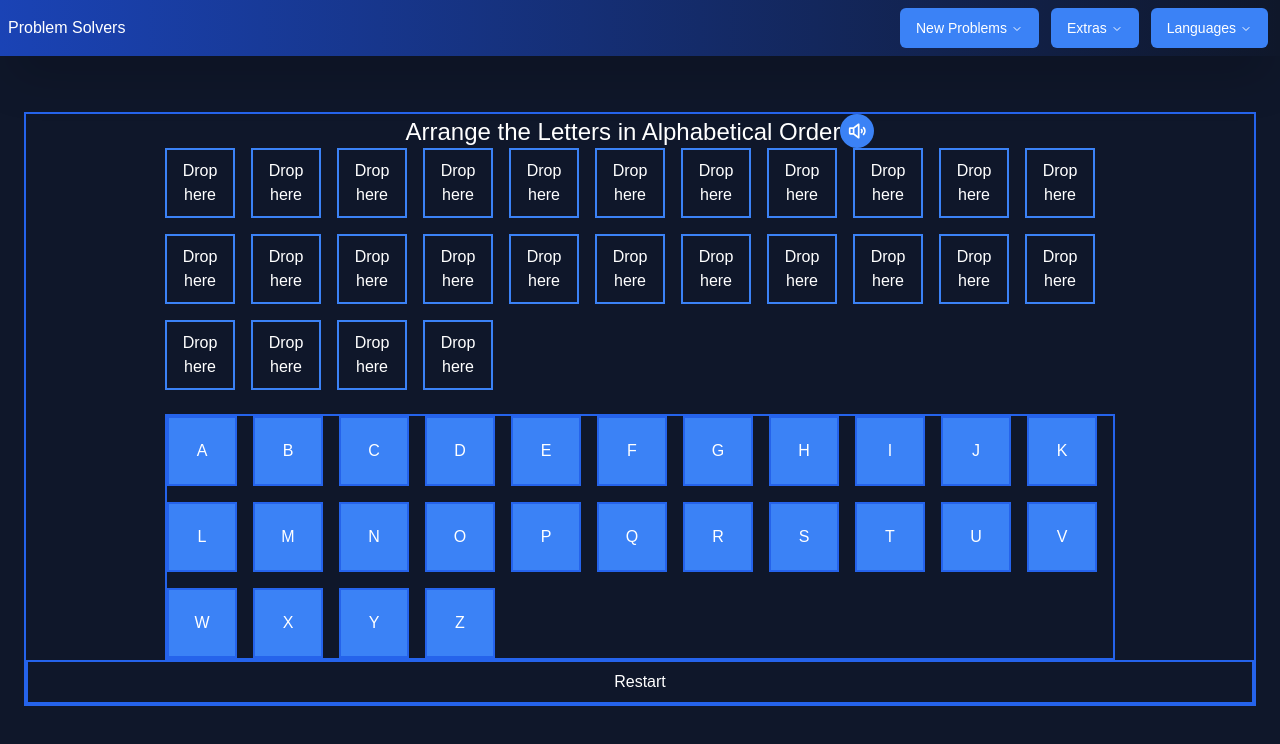
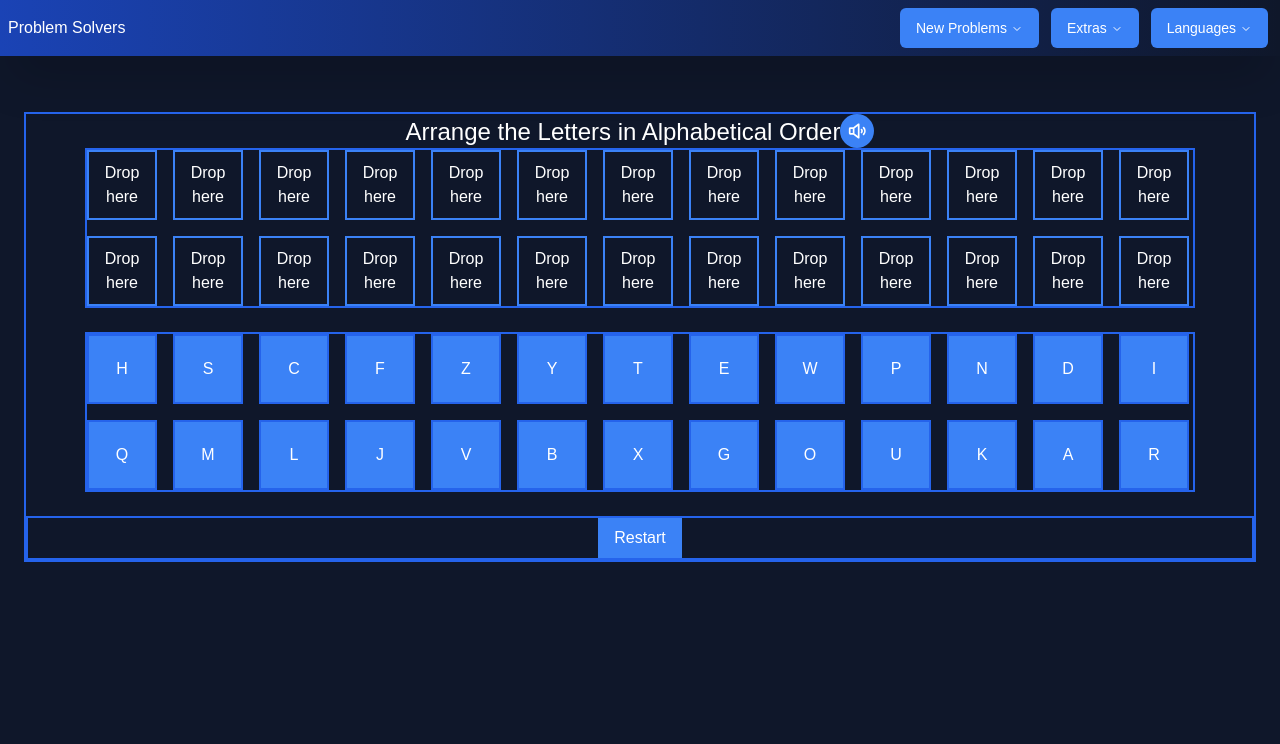
Before and after one commit to bartswierz/learning-game, a React (Vite) app: page /alphabetical-order in a window 1280 px wide. Shown: the top 744 px of the page. Built offline with nearby package versions, Linux system fonts and the light colour scheme; a web font is replaced by a local one.

Commit message:
updated layout for Drag and Drop multiple & renamed file

```diff
--- a/src/components/ui/AlphabeticalOrder/AlphabeticalOrder.tsx
+++ b/src/components/ui/AlphabeticalOrder/AlphabeticalOrder.tsx
@@ -7,9 +7,9 @@ import DragAndDrop from "./DragAndDrop3";
  */
 
 // import DragAndDropExample from "./test/DragAndDropExample.jsx";
-import DragAndDropExample from "./example/singleDroppable/DragAndDropExample.jsx";
-import DragAndDropMultiple from "./example/multipleDroppable/DragAndDropMultiple.jsx";
-import DragAndDropMultipleV2 from "./example/multipleDroppable/DragAndDropMultipleV2.jsx";
+// import DragAndDropExample from "./example/singleDroppable/DragAndDropExample.jsx";
+// import DragAndDropMultiple from "./example/multipleDroppable/DragAndDropMultiple.jsx";
+import DragAndDropMultiple from "./example/multipleDroppable/DragAndDropMultiple.js";
 
 type AlphabetDataType = {
   id: number;
@@ -58,7 +58,7 @@ const AlphabeticalOrder = () => {
       {/* TODO - our example Draggable and Droppable from Docs */}
       {/* <DragAndDropExample /> */}
       {/* <DragAndDropMultiple /> */}
-      <DragAndDropMultipleV2 />
+      <DragAndDropMultiple className="flex flex-wrap max-w-[950px]x max-w-[1110px] gap-4 mb-6 bb" />
     </div>
   );
 };
--- a/src/components/ui/AlphabeticalOrder/example/multipleDroppable/DragAndDropMultipleV2.jsx
+++ b/src/components/ui/AlphabeticalOrder/example/multipleDroppable/DragAndDropMultiple.tsx
@@ -1,39 +1,11 @@
-import React, { useState } from "react";
+import { useState } from "react";
 import { DndContext, useSensors, PointerSensor, useSensor, TouchSensor, KeyboardSensor } from "@dnd-kit/core";
 import { sortableKeyboardCoordinates } from "@dnd-kit/sortable";
-
+import { shuffle } from "lodash";
 import Droppable from "./Droppable"; // Component for the droppable container
 import Draggable from "./Draggable"; // Component for the draggable items
 
-const draggableLetters = [
-  "A",
-  "B",
-  "C",
-  "D",
-  "E",
-  "F",
-  "G",
-  "H",
-  "I",
-  "J",
-  "K",
-  "L",
-  "M",
-  "N",
-  "O",
-  "P",
-  "Q",
-  "R",
-  "S",
-  "T",
-  "U",
-  "V",
-  "W",
-  "X",
-  "Y",
-  "Z",
-];
-const droppableContainers = [
+const alphabetList = [
   "A",
   "B",
   "C",
@@ -62,7 +34,12 @@ const droppableContainers = [
   "Z",
 ];
 
-const initialStart = {
+// const draggableLetters = shuffle(alphabetList);
+const draggableLetters = alphabetList;
+const droppableContainers = alphabetList;
+
+//TODO pass in the draggable letters
+const initialPlacements = {
   A: null,
   B: null,
   C: null,
@@ -90,20 +67,31 @@ const initialStart = {
   Y: null,
   Z: null,
 };
-
 /** TODO
  * 1. Add conditional logic for the restart button to only appear once all letters are matched
  * 2. Add a voice chat that will say the letter when it is picked up and dragged by the user -> i.e. if the user picks up "A" it will say "A" on drag start
  * 3. Update layout of the draggable and droppable to be on 2 rows instead of 1
  *  3a. Add a max width to the droppable and draggable containers to make it responsive on desktop to mobile
  */
-function DragAndDropMultipleV2() {
+
+interface DragAndDropMultipleProps {
+  className?: string;
+  droppableLayoutClassName?: string;
+  draggableLayoutClassName?: string;
+}
+
+function DragAndDropMultiple({
+  className = "",
+  draggableLayoutClassName = "",
+  droppableLayoutClassName = "",
+}: DragAndDropMultipleProps) {
   // State to track placements dynamically using an object
-  const [placements, setPlacements] = useState(initialStart);
+  // const [placements, setPlacements] = useState(shuffle(initialStart));
+  const [placements, setPlacements] = useState(initialPlacements);
 
   const handleRestart = () => {
     console.log("Restarting...");
-    setPlacements(initialStart);
+    setPlacements(initialPlacements);
   };
 
   // Used for Mobile as the drag and drop will not work without using sensors
@@ -117,16 +105,16 @@ function DragAndDropMultipleV2() {
 
   return (
     <DndContext onDragEnd={handleDragEnd} sensors={sensors}>
-      <div className="flex flex-wrap max-w-[950px] gap-4 mb-6">
+      <div className={droppableLayoutClassName ? droppableLayoutClassName : className}>
         {droppableContainers.map((letter) => (
           <Droppable key={letter} id={`droppable-${letter}`}>
-            {placements[letter] ? <Draggable id={letter}>{placements[letter]}</Draggable> : "Drop here"}
+            {placements[letter] !== null ? <Draggable id={letter}>{placements[letter]}</Draggable> : "Drop here"}
           </Droppable>
         ))}
       </div>
 
-      <div className="flex flex-wrap gap-4 max-w-[950px] bb">
-        {draggableLetters.map((letter) =>
+      <div className={draggableLayoutClassName ? draggableLayoutClassName : className}>
+        {shuffle(draggableLetters).map((letter) =>
           placements[letter] === null ? (
             <Draggable key={letter} id={letter}>
               {letter}
@@ -137,7 +125,7 @@ function DragAndDropMultipleV2() {
 
       {/* TODO - add conditional logic to only render the restart button IF the user matches all letters */}
       <div className="bb w-full flex justify-center items-center">
-        <button className="px-4 py-2" onClick={handleRestart}>
+        <button className="px-4 py-2 bg-blue-500" onClick={handleRestart}>
           Restart
         </button>
       </div>
@@ -165,4 +153,4 @@ function DragAndDropMultipleV2() {
   }
 }
 
-export default DragAndDropMultipleV2;
+export default DragAndDropMultiple;
```
Also changed, not shown: src/components/ui/AlphabeticalOrder/example/multipleDroppable/DragAndDropMultiple.jsx (deleted, +0 -38 lines).
